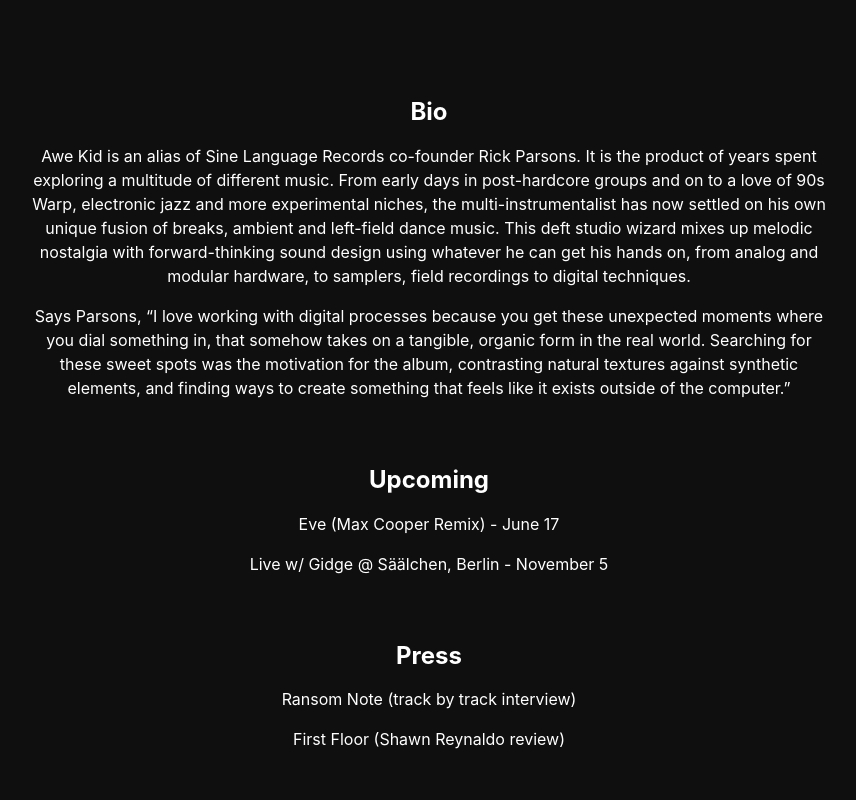
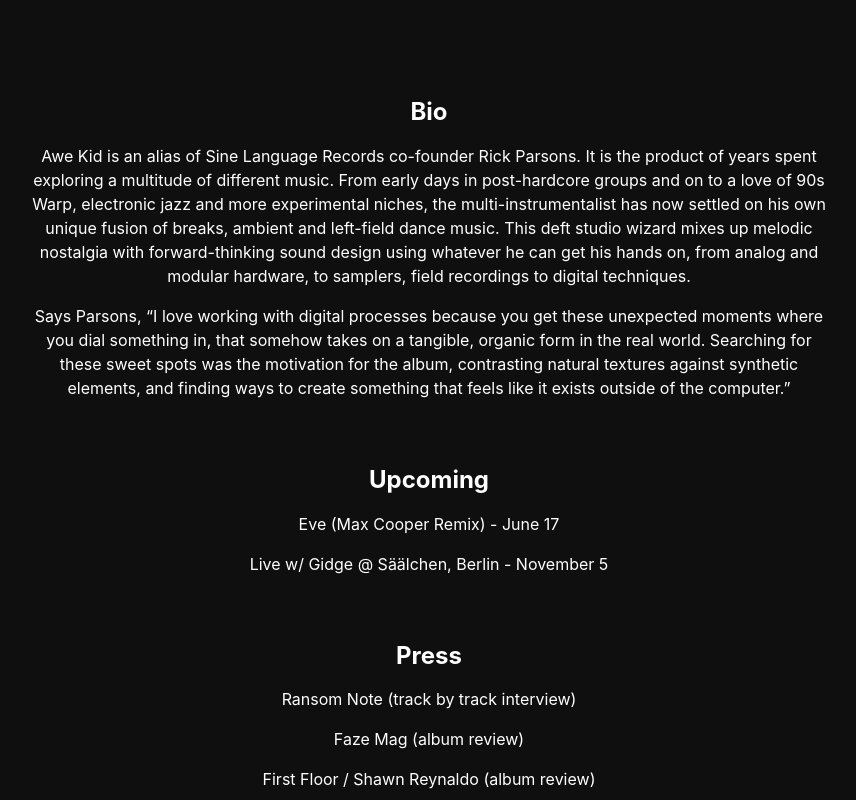
Before and after one commit to rkparsons/awekidmusic, a Next.js app: page /epk in a window 1280 px wide. Shown: the top 800 px of the page, without its empty margins (211-1067 px from the left). Built offline with nearby package versions, Linux system fonts and the light colour scheme.

Commit message:
Add faze mag to press

```diff
--- a/pages/epk.tsx
+++ b/pages/epk.tsx
@@ -61,12 +61,22 @@
           </p>
           <p>
             <a
+              href="https://www.fazemag.de/awe-kid-body-logic-atomnation/"
+              target="_blank"
+              rel="noreferrer"
+              className={styles.longLink}
+            >
+              Faze Mag (album review)
+            </a>
+          </p>
+          <p>
+            <a
               href="https://firstfloor.substack.com/p/first-floor-124-california-dreaming?s=r"
               target="_blank"
               rel="noreferrer"
               className={styles.longLink}
             >
-              First Floor (Shawn Reynaldo review)
+              First Floor / Shawn Reynaldo (album review)
             </a>
           </p>
         </div>
```
